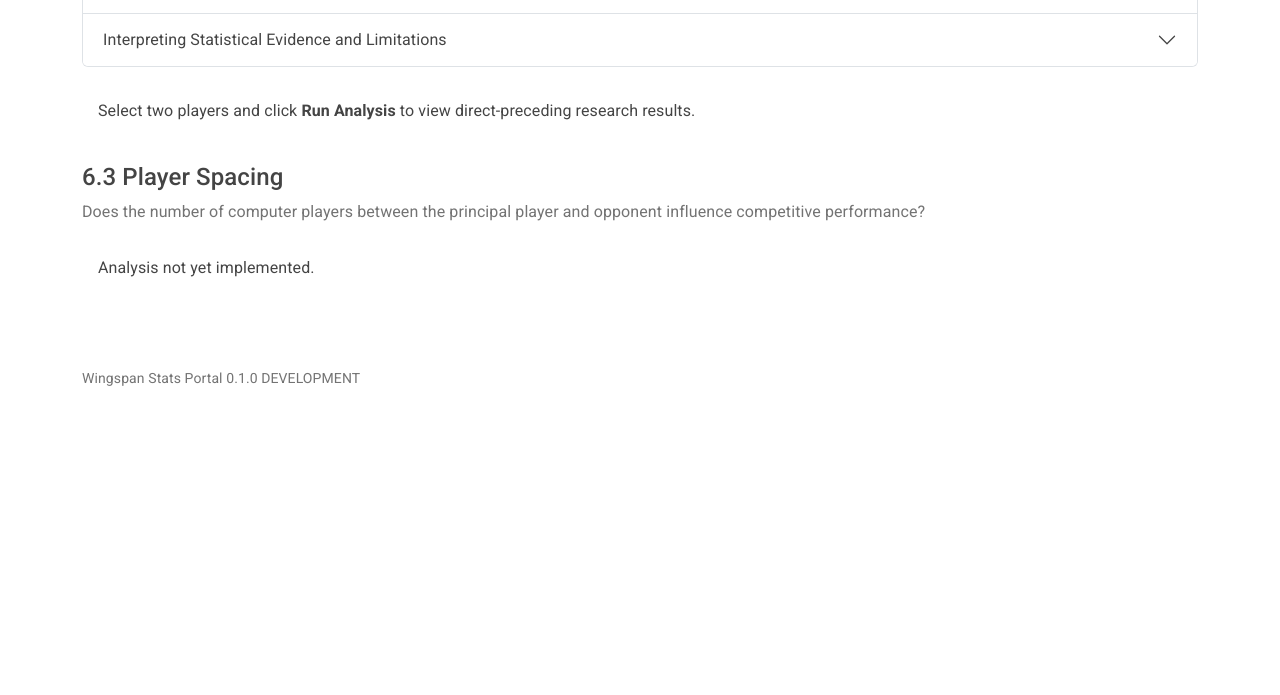
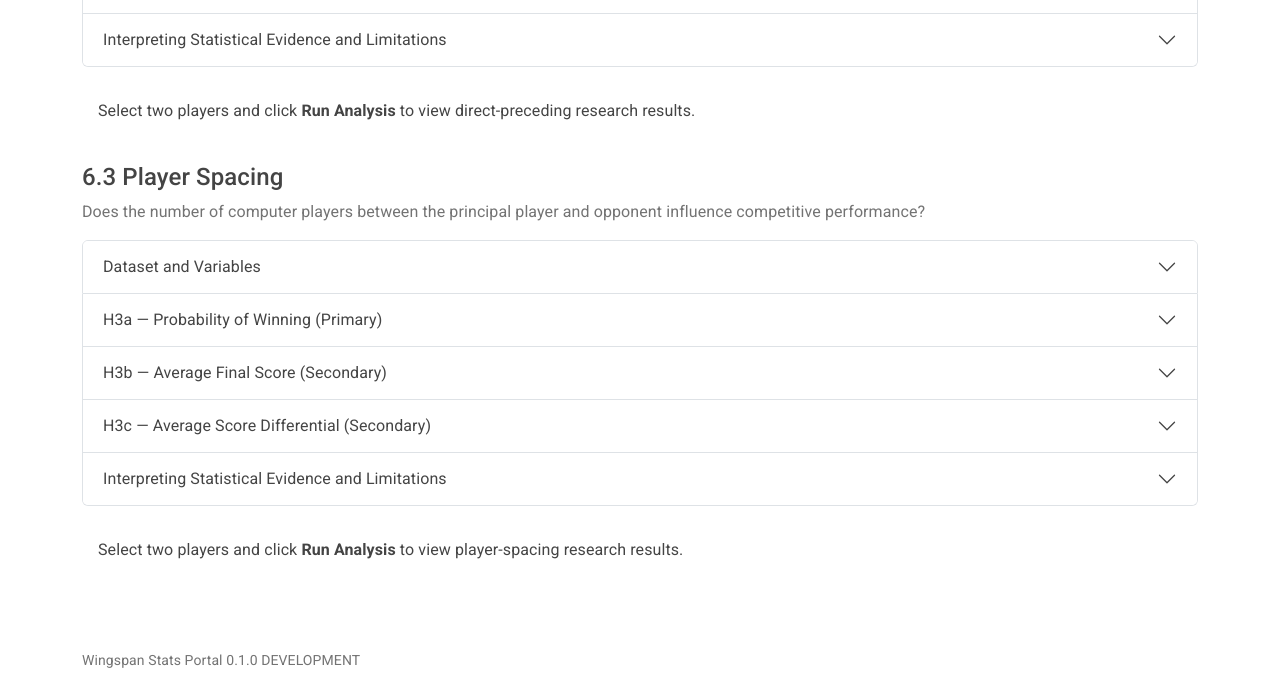
Before and after one commit to ndswecker/wingspan-stats-portal, a Django app: page /research/turn-order/ in a window 1280 px wide. Shown: the part 1321-2016 px from the top of the page. Before the commit the page ends 1707 px from the top, so only its background shows below. Run offline with Django 5.2, Linux system fonts and the light colour scheme; a user stored in the database is signed in; tables that the repository leaves empty hold one stand-in row (values such as "Sample post"); some libraries are stand-ins or nearby versions.

Commit message:
H3 support in template

```diff
--- /dev/null
+++ b/app/portal/templates/portal/research/partials/turn_order/_player_spacing.html
@@ -0,0 +1,181 @@
+{% if player_spacing_analysis %}
+    {% with stats=player_spacing_analysis.statistics %}
+    <!-- Analysis Summary -->
+    <div class="card mb-3">
+        <div class="card-body">
+            <h5 class="card-title">Player Spacing Analysis</h5>
+            <p class="text-muted mb-2">
+                Performance grouped by the number of NPCs encountered when moving
+                forward from the principal player to the opponent in circular turn order.
+            </p>
+            <p class="mb-0"><strong>Qualifying Games:</strong> {{ stats.total_games }}</p>
+        </div>
+    </div>
+
+    <!-- Descriptive Statistics -->
+    <div class="card mb-3">
+        <div class="card-header">Player Spacing Performance</div>
+        <div class="card-body">
+            <div class="table-responsive">
+                <table class="table table-striped table-hover align-middle">
+                    <thead>
+                        <tr>
+                            <th scope="col">Intervening NPCs</th>
+                            <th scope="col">Games</th>
+                            <th scope="col">Wins</th>
+                            <th scope="col">Losses</th>
+                            <th scope="col">Ties</th>
+                            <th scope="col">Win Rate (%)</th>
+                            <th scope="col">Avg. Score</th>
+                            <th scope="col">Avg. Differential</th>
+                        </tr>
+                    </thead>
+                    <tbody>
+                        {% with result=stats.spacing_groups.0 %}
+                        <tr>
+                            <th scope="row">0</th>
+                            <td>{{ result.total_games }}</td>
+                            <td>{{ result.wins }}</td>
+                            <td>{{ result.losses }}</td>
+                            <td>{{ result.ties }}</td>
+                            <td>{% if result.win_rate is not None %}{% widthratio result.wins result.total_games 100 %}%{% else %}—{% endif %}</td>
+                            <td>{% if result.average_score is not None %}{{ result.average_score|floatformat:2 }}{% else %}—{% endif %}</td>
+                            <td>{% if result.average_score_differential is not None %}{{ result.average_score_differential|floatformat:2 }}{% else %}—{% endif %}</td>
+                        </tr>
+                        {% endwith %}
+                        {% with result=stats.spacing_groups.1 %}
+                        <tr>
+                            <th scope="row">1</th>
+                            <td>{{ result.total_games }}</td>
+                            <td>{{ result.wins }}</td>
+                            <td>{{ result.losses }}</td>
+                            <td>{{ result.ties }}</td>
+                            <td>{% if result.win_rate is not None %}{% widthratio result.wins result.total_games 100 %}%{% else %}—{% endif %}</td>
+                            <td>{% if result.average_score is not None %}{{ result.average_score|floatformat:2 }}{% else %}—{% endif %}</td>
+                            <td>{% if result.average_score_differential is not None %}{{ result.average_score_differential|floatformat:2 }}{% else %}—{% endif %}</td>
+                        </tr>
+                        {% endwith %}
+                        {% with result=stats.spacing_groups.2 %}
+                        <tr>
+                            <th scope="row">2</th>
+                            <td>{{ result.total_games }}</td>
+                            <td>{{ result.wins }}</td>
+                            <td>{{ result.losses }}</td>
+                            <td>{{ result.ties }}</td>
+                            <td>{% if result.win_rate is not None %}{% widthratio result.wins result.total_games 100 %}%{% else %}—{% endif %}</td>
+                            <td>{% if result.average_score is not None %}{{ result.average_score|floatformat:2 }}{% else %}—{% endif %}</td>
+                            <td>{% if result.average_score_differential is not None %}{{ result.average_score_differential|floatformat:2 }}{% else %}—{% endif %}</td>
+                        </tr>
+                        {% endwith %}
+                        {% with result=stats.spacing_groups.3 %}
+                        <tr>
+                            <th scope="row">3</th>
+                            <td>{{ result.total_games }}</td>
+                            <td>{{ result.wins }}</td>
+                            <td>{{ result.losses }}</td>
+                            <td>{{ result.ties }}</td>
+                            <td>{% if result.win_rate is not None %}{% widthratio result.wins result.total_games 100 %}%{% else %}—{% endif %}</td>
+                            <td>{% if result.average_score is not None %}{{ result.average_score|floatformat:2 }}{% else %}—{% endif %}</td>
+                            <td>{% if result.average_score_differential is not None %}{{ result.average_score_differential|floatformat:2 }}{% else %}—{% endif %}</td>
+                        </tr>
+                        {% endwith %}
+                    </tbody>
+                </table>
+            </div>
+            <p class="text-muted small mb-0">
+                Win rates are rounded to whole percentages; ties count as non-wins.
+                Average differential is principal score minus opponent score.
+                Zero intervening NPCs is equivalent to the H2 directly-precedes group.
+                Empty categories are shown with unavailable values.
+            </p>
+        </div>
+    </div>
+
+    <!-- Statistical Significance -->
+    <div class="card mb-3">
+        <div class="card-header">Hypothesis Testing</div>
+        <div class="card-body">
+            <div class="table-responsive">
+                <table class="table table-striped align-middle">
+                    <thead>
+                        <tr>
+                            <th scope="col">Hypothesis</th>
+                            <th scope="col">Statistical Test</th>
+                            <th scope="col">Observed Statistic</th>
+                            <th scope="col">P-value</th>
+                            <th scope="col">Result</th>
+                        </tr>
+                    </thead>
+                    <tbody>
+                        {% with result=player_spacing_analysis.win_significance %}
+                        <tr>
+                            <td>H3a — Win Probability</td>
+                            <td>{{ result.test.display_name }}</td>
+                            <td>{% if result.observed_statistic is not None %}{{ result.observed_statistic|floatformat:4 }} (χ²){% else %}—{% endif %}</td>
+                            <td>{% if result.p_value is not None %}{{ result.p_value|floatformat:4 }}{% else %}—{% endif %}</td>
+                            <td>
+                                {% if result.is_significant is None %}
+                                    <span class="badge bg-secondary">Insufficient Data</span>
+                                {% elif result.is_significant %}
+                                    <span class="badge bg-success">Significant</span>
+                                {% else %}
+                                    <span class="badge bg-secondary">Not Significant</span>
+                                {% endif %}
+                            </td>
+                        </tr>
+                        {% endwith %}
+                        {% with result=player_spacing_analysis.score_significance %}
+                        <tr>
+                            <td>H3b — Average Final Score</td>
+                            <td>{{ result.test.display_name }}</td>
+                            <td>{% if result.observed_statistic is not None %}{{ result.observed_statistic|floatformat:4 }} (F){% else %}—{% endif %}</td>
+                            <td>{% if result.p_value is not None %}{{ result.p_value|floatformat:4 }}{% else %}—{% endif %}</td>
+                            <td>
+                                {% if result.is_significant is None %}
+                                    <span class="badge bg-secondary">Insufficient Data</span>
+                                {% elif result.is_significant %}
+                                    <span class="badge bg-success">Significant</span>
+                                {% else %}
+                                    <span class="badge bg-secondary">Not Significant</span>
+                                {% endif %}
+                            </td>
+                        </tr>
+                        {% endwith %}
+                        {% with result=player_spacing_analysis.score_differential_significance %}
+                        <tr>
+                            <td>H3c — Average Score Differential</td>
+                            <td>{{ result.test.display_name }}</td>
+                            <td>{% if result.observed_statistic is not None %}{{ result.observed_statistic|floatformat:4 }} (F){% else %}—{% endif %}</td>
+                            <td>{% if result.p_value is not None %}{{ result.p_value|floatformat:4 }}{% else %}—{% endif %}</td>
+                            <td>
+                                {% if result.is_significant is None %}
+                                    <span class="badge bg-secondary">Insufficient Data</span>
+                                {% elif result.is_significant %}
+                                    <span class="badge bg-success">Significant</span>
+                                {% else %}
+                                    <span class="badge bg-secondary">Not Significant</span>
+                                {% endif %}
+                            </td>
+                        </tr>
+                        {% endwith %}
+                    </tbody>
+                </table>
+            </div>
+            <p class="text-muted small mb-0">
+                Significance threshold: α = 0.05. H3a reports Pearson's chi-square
+                statistic (χ²); H3b and H3c report the one-way ANOVA F-statistic.
+                All three p-values use 100,000 permutations with random seed 42.
+                A non-significant result does not establish equivalence.
+            </p>
+        </div>
+    </div>
+    {% endwith %}
+
+    <!-- Player Spacing Charts -->
+    {% include "portal/research/partials/turn_order/_player_spacing_charts.html" %}
+{% else %}
+    <div class="alert alert-secondary">
+        Select two players and click <strong>Run Analysis</strong>
+        to view player-spacing research results.
+    </div>
+{% endif %}
--- /dev/null
+++ b/app/portal/templates/portal/research/partials/turn_order/_player_spacing_methodology.html
@@ -0,0 +1,91 @@
+<!-- Player Spacing Research Methodology -->
+<div class="accordion mb-3" id="playerSpacingMethodology">
+    <!-- 1. Dataset and Variables -->
+    <div class="accordion-item">
+        <h3 class="accordion-header" id="headingPlayerSpacing1">
+            <button class="accordion-button collapsed" type="button"
+                    data-bs-toggle="collapse" data-bs-target="#collapsePlayerSpacing1"
+                    aria-expanded="false" aria-controls="collapsePlayerSpacing1">
+                Dataset and Variables
+            </button>
+        </h3>
+        <div id="collapsePlayerSpacing1" class="accordion-collapse collapse"
+             aria-labelledby="headingPlayerSpacing1"
+             data-bs-parent="#playerSpacingMethodology">
+            <div class="accordion-body">
+                <p>This study groups games by the number of computer players encountered when moving forward from the principal player to the opponent in the initial circular five-position turn order.</p>
+<p>Only qualifying games with the two selected human players and three NPCs are included. Each game contributes one observation. The turn order wraps from position 5 back to position 1.</p>
+<dl class="row"><dt class="col-sm-4">0 intervening NPCs</dt><dd class="col-sm-8">The principal player directly precedes the opponent (same group as H2).</dd><dt class="col-sm-4">1, 2, or 3 NPCs</dt><dd class="col-sm-8">That many NPC turns occur before the opponent's next turn.</dd><dt class="col-sm-4">Win Rate</dt><dd class="col-sm-8">Wins divided by all games in the category; ties count as non-wins.</dd><dt class="col-sm-4">Average Score</dt><dd class="col-sm-8">Principal player's mean final score.</dd><dt class="col-sm-4">Score Differential</dt><dd class="col-sm-8">Principal score minus opponent score, averaged within each category.</dd></dl>
+<p class="mb-0">Spacing is treated as a four-category variable, not as a linear predictor. Categories with no games remain visible in the results but are excluded from hypothesis testing.</p>
+            </div>
+        </div>
+    </div>
+    <!-- 2. H3a — Probability of Winning (Primary) -->
+    <div class="accordion-item">
+        <h3 class="accordion-header" id="headingPlayerSpacing2">
+            <button class="accordion-button collapsed" type="button"
+                    data-bs-toggle="collapse" data-bs-target="#collapsePlayerSpacing2"
+                    aria-expanded="false" aria-controls="collapsePlayerSpacing2">
+                H3a — Probability of Winning (Primary)
+            </button>
+        </h3>
+        <div id="collapsePlayerSpacing2" class="accordion-collapse collapse"
+             aria-labelledby="headingPlayerSpacing2"
+             data-bs-parent="#playerSpacingMethodology">
+            <div class="accordion-body">
+                <h6>Research Question</h6><p>Does the principal player's probability of winning differ among NPC-spacing categories?</p><p><strong>Null Hypothesis (H0):</strong> Win probability is the same across all represented spacing categories.</p><p><strong>Alternative Hypothesis (H1):</strong> At least one category has a different win probability.</p><h6>Method</h6><p>A Pearson chi-square statistic compares wins versus non-wins across spacing categories. The p-value comes from permuting win/non-win outcomes while preserving category sizes. Ties are non-wins.</p><p class="mb-0">The chi-square statistic measures association, not the direction of an effect. Compare category win rates for descriptive direction.</p>
+            </div>
+        </div>
+    </div>
+    <!-- 3. H3b — Average Final Score (Secondary) -->
+    <div class="accordion-item">
+        <h3 class="accordion-header" id="headingPlayerSpacing3">
+            <button class="accordion-button collapsed" type="button"
+                    data-bs-toggle="collapse" data-bs-target="#collapsePlayerSpacing3"
+                    aria-expanded="false" aria-controls="collapsePlayerSpacing3">
+                H3b — Average Final Score (Secondary)
+            </button>
+        </h3>
+        <div id="collapsePlayerSpacing3" class="accordion-collapse collapse"
+             aria-labelledby="headingPlayerSpacing3"
+             data-bs-parent="#playerSpacingMethodology">
+            <div class="accordion-body">
+                <h6>Research Question</h6><p>Does the principal player's average final score differ across NPC-spacing categories?</p><p><strong>Null Hypothesis (H0):</strong> Mean final scores are equal across categories.</p><p><strong>Alternative Hypothesis (H1):</strong> At least one category has a different mean score.</p><h6>Method</h6><p>A one-way ANOVA F-statistic is calculated from individual game scores. Permutation testing reallocates observed scores among categories while preserving their sample sizes.</p><p class="mb-0">The F-statistic measures between-group variation relative to within-group variation; it does not identify which category differs or establish a trend.</p>
+            </div>
+        </div>
+    </div>
+    <!-- 4. H3c — Average Score Differential (Secondary) -->
+    <div class="accordion-item">
+        <h3 class="accordion-header" id="headingPlayerSpacing4">
+            <button class="accordion-button collapsed" type="button"
+                    data-bs-toggle="collapse" data-bs-target="#collapsePlayerSpacing4"
+                    aria-expanded="false" aria-controls="collapsePlayerSpacing4">
+                H3c — Average Score Differential (Secondary)
+            </button>
+        </h3>
+        <div id="collapsePlayerSpacing4" class="accordion-collapse collapse"
+             aria-labelledby="headingPlayerSpacing4"
+             data-bs-parent="#playerSpacingMethodology">
+            <div class="accordion-body">
+                <h6>Research Question</h6><p>Does the mean score margin against the opponent differ across NPC-spacing categories?</p><p><strong>Null Hypothesis (H0):</strong> Mean score differentials are equal across categories.</p><p><strong>Alternative Hypothesis (H1):</strong> At least one category has a different mean differential.</p><h6>Method</h6><p>For each game, subtract the opponent's score from the principal player's score. Apply a one-way ANOVA F-statistic and permutation test to these individual game-level margins.</p><p class="mb-0">Positive average margins favor the principal player. The omnibus F-test does not identify a specific pair of categories as different.</p>
+            </div>
+        </div>
+    </div>
+    <!-- 5. Interpreting Statistical Evidence and Limitations -->
+    <div class="accordion-item">
+        <h3 class="accordion-header" id="headingPlayerSpacing5">
+            <button class="accordion-button collapsed" type="button"
+                    data-bs-toggle="collapse" data-bs-target="#collapsePlayerSpacing5"
+                    aria-expanded="false" aria-controls="collapsePlayerSpacing5">
+                Interpreting Statistical Evidence and Limitations
+            </button>
+        </h3>
+        <div id="collapsePlayerSpacing5" class="accordion-collapse collapse"
+             aria-labelledby="headingPlayerSpacing5"
+             data-bs-parent="#playerSpacingMethodology">
+            <div class="accordion-body">
+                <p>The significance threshold is α = 0.05. Each test uses 100,000 Monte Carlo permutations and random seed 42. A p-value below 0.05 is classified as statistically significant; a higher p-value is not proof of no effect.</p><ul><li>Small or uneven category sizes reduce statistical power.</li><li>Permutation inference assumes observations are exchangeable under the null model; unequal score variability can complicate mean comparisons.</li><li>These exploratory p-values are not adjusted for multiple comparisons.</li><li>Games between the same two players may not be fully independent.</li><li>Associations do not establish causation, and the analysis does not control for other game conditions.</li><li>Spacing is based on the initial turn order; the starting player changes between rounds.</li></ul><p class="mb-0">Interpret p-values alongside sample sizes, observed averages, and the study assumptions.</p>
+            </div>
+        </div>
+    </div>
+</div>
--- a/app/portal/templates/portal/research/turn_order_research.html
+++ b/app/portal/templates/portal/research/turn_order_research.html
@@ -168,9 +168,11 @@
         competitive performance?
     </p>
 
-    <div class="alert alert-secondary">
-        Analysis not yet implemented.
-    </div>
+    <!-- Player Spacing Research Guide -->
+    {% include "portal/research/partials/turn_order/_player_spacing_methodology.html" %}
+
+    <!-- Player Spacing Results -->
+    {% include "portal/research/partials/turn_order/_player_spacing.html" %}
 </section>
 
 {% endblock %}
```
Also changed, not shown: app/portal/templates/portal/research/partials/turn_order/_player_spacing_charts.html (added, +31 -0 lines).
